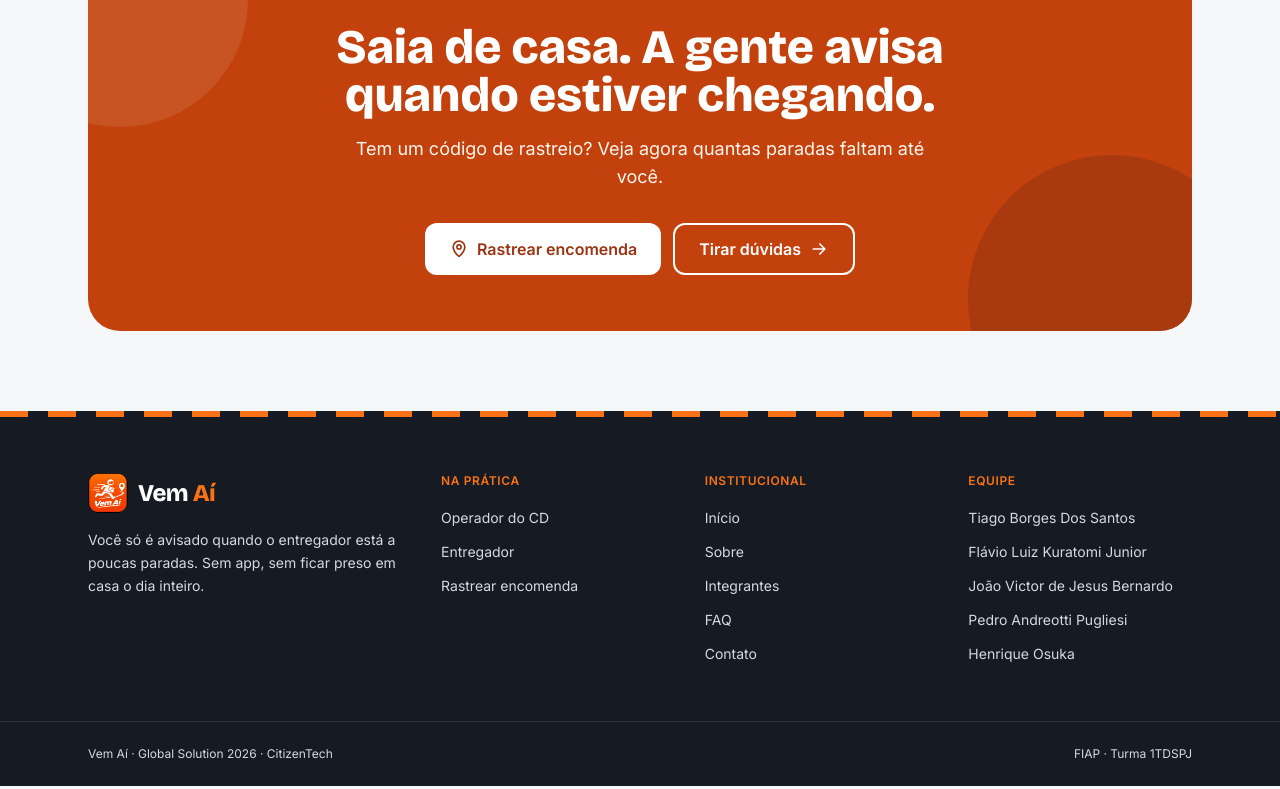
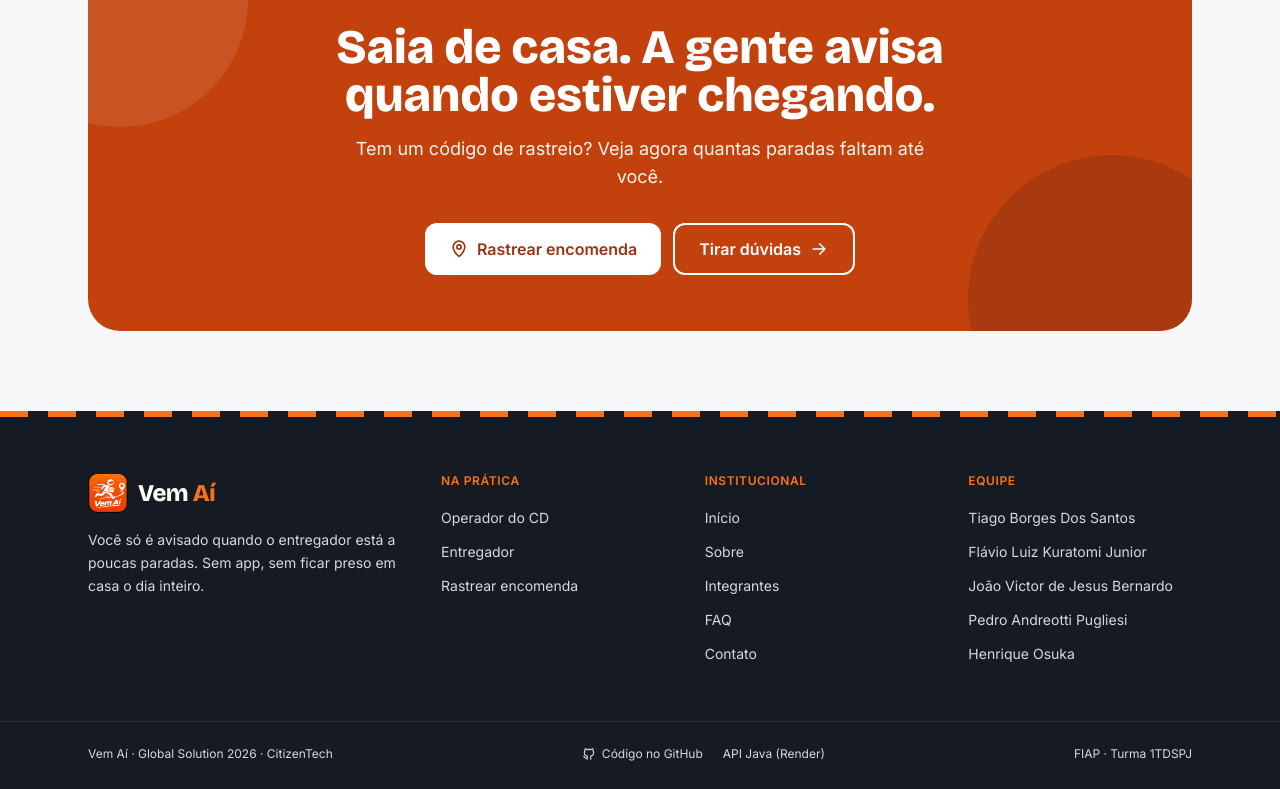
Before and after one commit to tiagostnz/vem-ai-front, a React (Vite) app: page / in a window 1280 px wide. Shown: the part 2254-3043 px from the top of the page. Built offline with nearby package versions, Linux system fonts and the light colour scheme; no server answers.

Commit message:
feat: adiciona links do repositório e da API no rodapé

```diff
--- a/src/components/layout/Rodape.tsx
+++ b/src/components/layout/Rodape.tsx
@@ -1,7 +1,14 @@
 import { Link } from 'react-router'
 import { INTEGRANTES } from '../../data/integrantes'
 import { LINKS_INSTITUCIONAIS, LINKS_SOLUCAO } from './links'
+import { IconeGithub } from '../icones'
 import { Logo } from './Logo'
+
+// links que o avaliador procura: código do front e a API Java publicada
+const LINKS_PROJETO = [
+  { href: 'https://github.com/tiagostnz/vem-ai-front', rotulo: 'Código no GitHub' },
+  { href: 'https://vem-ai-gs.onrender.com/lotes', rotulo: 'API Java (Render)' },
+]
 
 const classeLink = 'rounded text-sm text-asfalto-200 transition-colors hover:text-white'
 
@@ -67,6 +74,22 @@ export function Rodape() {
       <div className="border-t border-white/10">
         <div className="mx-auto flex max-w-6xl flex-col gap-1 px-4 py-6 text-xs text-asfalto-200 sm:flex-row sm:justify-between sm:px-6">
           <p>Vem Aí · Global Solution 2026 · CitizenTech</p>
+          <ul className="flex flex-wrap gap-x-5 gap-y-1">
+            {LINKS_PROJETO.map((link) => (
+              <li key={link.href}>
+                <a
+                  href={link.href}
+                  target="_blank"
+                  rel="noreferrer"
+                  className="inline-flex items-center gap-1.5 rounded hover:text-white"
+                >
+                  {link.href.includes('github.com') && <IconeGithub className="h-3.5 w-3.5" />}
+                  {link.rotulo}
+                  <span className="sr-only">(abre em nova aba)</span>
+                </a>
+              </li>
+            ))}
+          </ul>
           <p>FIAP · Turma 1TDSPJ</p>
         </div>
       </div>
```
